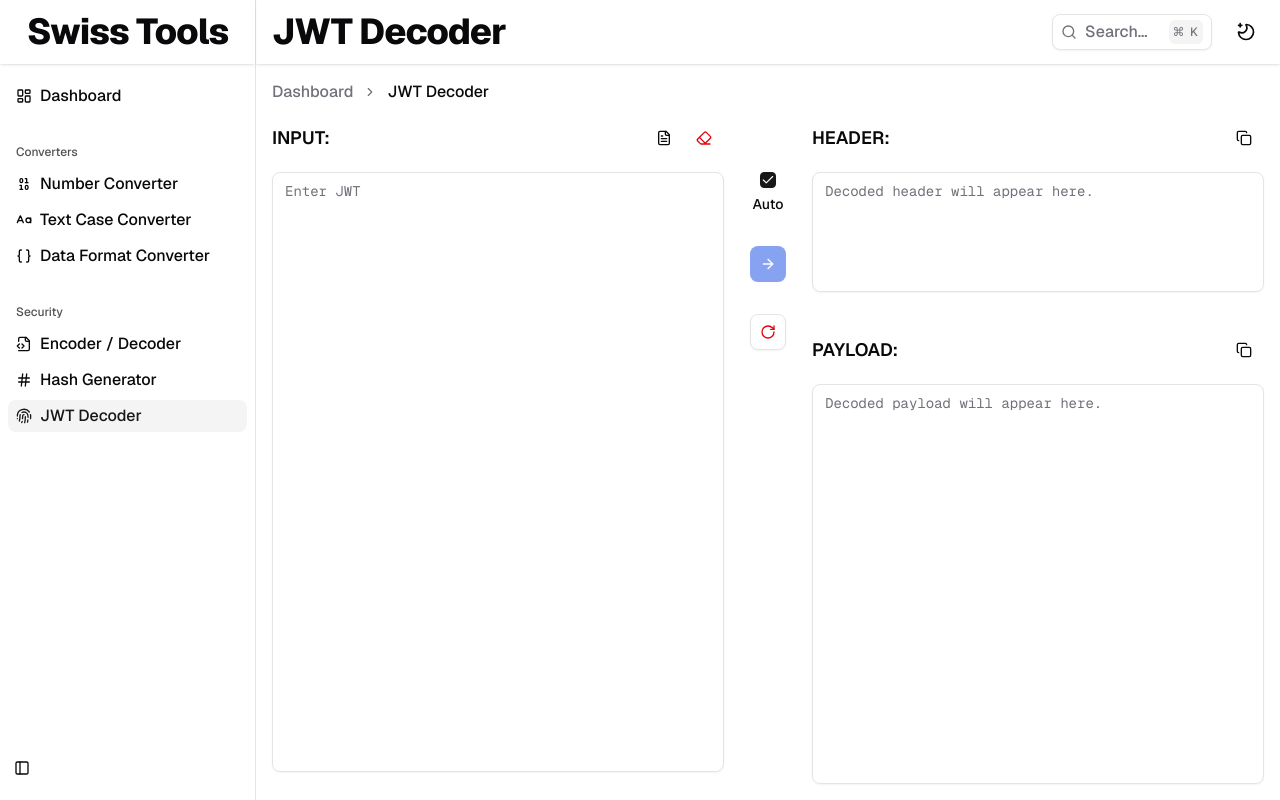
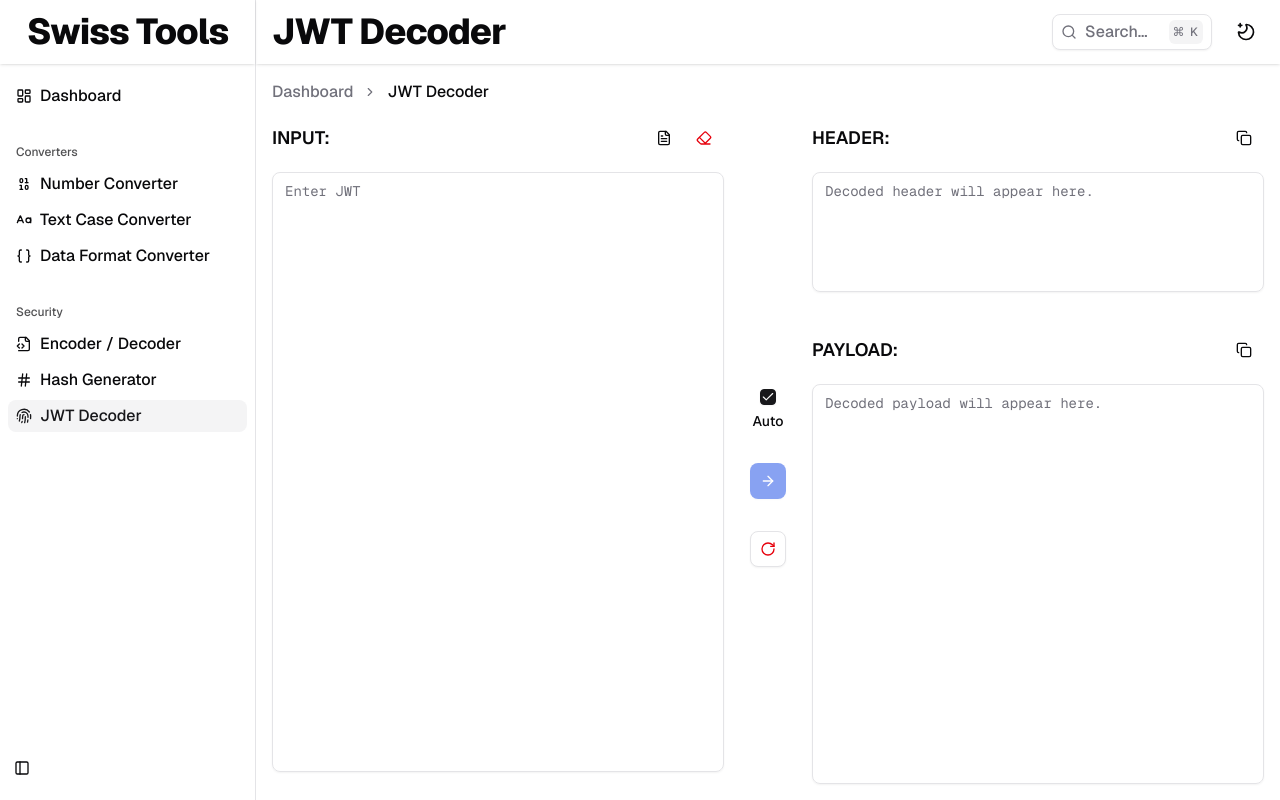
Before and after one commit to Strange-Quark-007/Swiss-Tools, a Next.js app: page /jwt-decoder in a window 1280 px wide. Built offline with nearby package versions, Linux system fonts and the light colour scheme.

Commit message:
fix: remove unnecessary max-height from converter actions

```diff
--- a/src/components/app-converter/converter-actions.tsx
+++ b/src/components/app-converter/converter-actions.tsx
@@ -24,7 +24,7 @@ export const ConverterActions = ({ auto, disableSwap, setAuto, onConvert, onSwap
     <FlexContainer
       direction="row"
       id="converter-actions"
-      className="w-full lg:w-10 lg:mt-13 items-center justify-center gap-8 lg:flex-col min-h-fit max-h-fit"
+      className="w-full lg:w-10 lg:mt-13 items-center justify-center gap-8 lg:flex-col min-h-fit"
     >
       <div className="flex lg:flex-col items-center justify-center gap-1.5">
         <Checkbox
```
